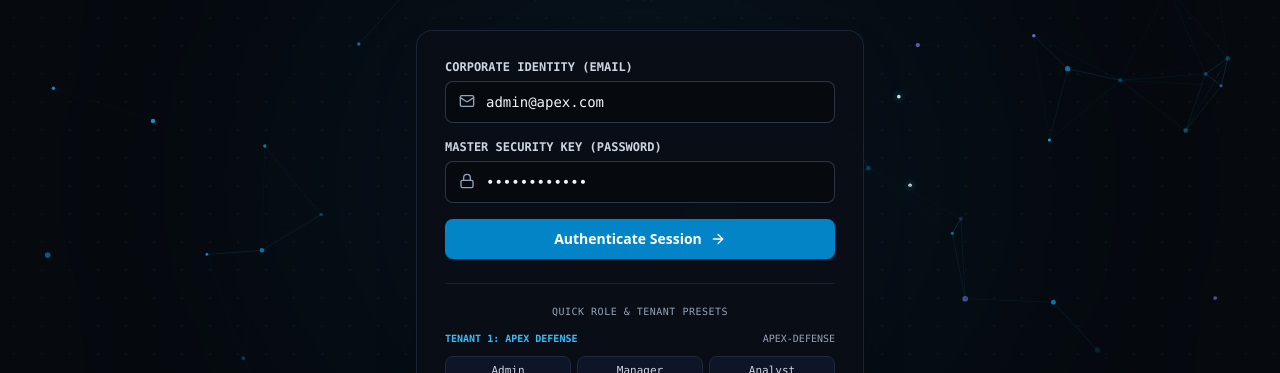
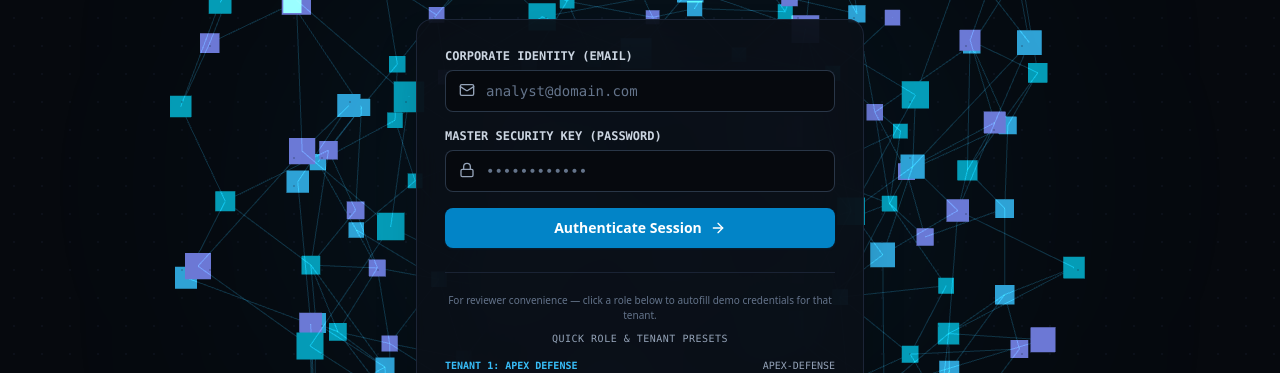
Before and after one commit to hemant-pawade/deeptrace-security-platform, a React (Vite) app in the folder frontend/: page /login in a window 1280 px wide. Shown: the part 220-593 px from the top of the page. Built offline with nearby package versions, Linux system fonts and the light colour scheme; no server answers.

Commit message:
polish(login): empty initial credentials, reviewer notice, SecurityMeshScene, field validation, and accessibility

```diff
--- a/frontend/src/pages/LoginPage.jsx
+++ b/frontend/src/pages/LoginPage.jsx
@@ -4,26 +4,29 @@ import { Shield, Lock, Mail, ArrowRight, ArrowLeft } from 'lucide-react';
 import { useAuth } from '../context/AuthContext';
 import { useToast } from '../context/ToastContext';
 import { Button } from '../components/common/Button';
-import { Cyber3DScene } from '../components/common/Cyber3DScene';
+import { SecurityMeshScene } from '../components/common/SecurityMeshScene';
 
 export function LoginPage() {
   const navigate = useNavigate();
   const { login } = useAuth();
   const toast = useToast();
 
-  const [email, setEmail] = useState('admin@apex.com');
-  const [password, setPassword] = useState('Password123!');
+  const [email, setEmail] = useState('');
+  const [password, setPassword] = useState('');
+  const [fieldErrors, setFieldErrors] = useState({});
   const [loading, setLoading] = useState(false);
 
   const handleSubmit = async (e) => {
     e.preventDefault();
     setLoading(true);
+    setFieldErrors({});
 
     try {
       await login(email, password);
       toast.success('Authentication verified. Access granted.');
       navigate('/dashboard');
     } catch (err) {
+      setFieldErrors(err.errors || {});
       toast.error(err.message || 'Login failed. Please verify credentials.');
     } finally {
       setLoading(false);
@@ -33,13 +36,14 @@ export function LoginPage() {
   const setDemoCredentials = (demoEmail, demoRole) => {
     setEmail(demoEmail);
     setPassword('Password123!');
+    setFieldErrors({});
     toast.info(`Loaded preset: ${demoRole}`);
   };
 
   return (
     <div className="min-h-screen bg-[#06090E] text-slate-100 flex flex-col justify-center items-center px-4 py-12 relative overflow-hidden font-sans selection:bg-sky-500 selection:text-white">
-      {/* 3D Interactive Animated Background Canvas */}
-      <Cyber3DScene />
+      {/* 3D Real Three.js Security Mesh Background */}
+      <SecurityMeshScene className="absolute inset-0 w-full h-full pointer-events-none z-0" />
 
       {/* Cyber Grid Pattern Background */}
       <div className="absolute inset-0 bg-[radial-gradient(#1e293b_1px,transparent_1px)] [background-size:28px_28px] opacity-25 pointer-events-none z-0" />
@@ -52,7 +56,7 @@ export function LoginPage() {
         <div className="mb-4 text-center">
           <Link
             to="/"
-            className="inline-flex items-center gap-1.5 text-xs font-mono text-slate-400 hover:text-sky-400 transition-colors bg-[#0B0F17]/80 border border-slate-800/80 px-3 py-1.5 rounded-lg backdrop-blur-md"
+            className="inline-flex items-center gap-1.5 text-xs font-mono text-slate-400 hover:text-sky-400 focus:outline-none focus:ring-2 focus:ring-sky-500 focus:ring-offset-2 focus:ring-offset-[#06090E] transition-colors bg-[#0B0F17]/80 border border-slate-800/80 px-3 py-1.5 rounded-lg backdrop-blur-md"
           >
             <ArrowLeft className="w-3.5 h-3.5" /> Return to 3D Landing Page
           </Link>
@@ -75,37 +79,65 @@ export function LoginPage() {
         <div className="bg-[#0B0F17]/90 border border-slate-800/90 rounded-2xl p-7 shadow-2xl backdrop-blur-2xl">
           <form onSubmit={handleSubmit} className="space-y-4">
             <div>
-              <label className="block text-xs font-semibold text-slate-300 uppercase font-mono mb-1.5">
+              <label
+                htmlFor="login-email"
+                className="block text-xs font-semibold text-slate-300 uppercase font-mono mb-1.5"
+              >
                 Corporate Identity (Email)
               </label>
               <div className="relative">
                 <Mail className="w-4 h-4 text-slate-400 absolute left-3.5 top-3 pointer-events-none" />
                 <input
+                  id="login-email"
                   type="email"
                   required
                   value={email}
-                  onChange={(e) => setEmail(e.target.value)}
+                  onChange={(e) => {
+                    setEmail(e.target.value);
+                    if (fieldErrors.email) {
+                      setFieldErrors((prev) => ({ ...prev, email: undefined }));
+                    }
+                  }}
                   placeholder="analyst@domain.com"
-                  className="w-full bg-[#06090E] border border-slate-700/80 rounded-lg pl-10 pr-4 py-2.5 text-xs sm:text-sm text-slate-100 placeholder-slate-500 focus:outline-none focus:border-sky-500 focus:ring-1 focus:ring-sky-500 transition-colors font-mono"
+                  className={`w-full bg-[#06090E] border ${
+                    fieldErrors.email ? 'border-rose-500' : 'border-slate-700/80'
+                  } rounded-lg pl-10 pr-4 py-2.5 text-xs sm:text-sm text-slate-100 placeholder-slate-500 focus:outline-none focus:border-sky-500 focus:ring-1 focus:ring-sky-500 transition-colors font-mono`}
                 />
               </div>
+              {fieldErrors.email && (
+                <p className="mt-1 text-[11px] text-rose-400 font-mono">{fieldErrors.email}</p>
+              )}
             </div>
 
             <div>
-              <label className="block text-xs font-semibold text-slate-300 uppercase font-mono mb-1.5">
+              <label
+                htmlFor="login-password"
+                className="block text-xs font-semibold text-slate-300 uppercase font-mono mb-1.5"
+              >
                 Master Security Key (Password)
               </label>
               <div className="relative">
                 <Lock className="w-4 h-4 text-slate-400 absolute left-3.5 top-3 pointer-events-none" />
                 <input
+                  id="login-password"
                   type="password"
                   required
                   value={password}
-                  onChange={(e) => setPassword(e.target.value)}
+                  onChange={(e) => {
+                    setPassword(e.target.value);
+                    if (fieldErrors.password) {
+                      setFieldErrors((prev) => ({ ...prev, password: undefined }));
+                    }
+                  }}
                   placeholder="••••••••••••"
-                  className="w-full bg-[#06090E] border border-slate-700/80 rounded-lg pl-10 pr-4 py-2.5 text-xs sm:text-sm text-slate-100 placeholder-slate-500 focus:outline-none focus:border-sky-500 focus:ring-1 focus:ring-sky-500 transition-colors font-mono"
+                  className={`w-full bg-[#06090E] border ${
+                    fieldErrors.password ? 'border-rose-500' : 'border-slate-700/80'
+                  } rounded-lg pl-10 pr-4 py-2.5 text-xs sm:text-sm text-slate-100 placeholder-slate-500 focus:outline-none focus:border-sky-500 focus:ring-1 focus:ring-sky-500 transition-colors font-mono`}
                 />
               </div>
+              {fieldErrors.password && (
+                <p className="mt-1 text-[11px] text-rose-400 font-mono">{fieldErrors.password}</p>
+              )}
             </div>
 
             <Button
@@ -119,6 +151,9 @@ export function LoginPage() {
 
           {/* Quick Demo Role Selector */}
           <div className="mt-6 pt-5 border-t border-slate-800/80">
+            <p className="text-[10px] text-slate-500 text-center mb-2">
+              For reviewer convenience — click a role below to autofill demo credentials for that tenant.
+            </p>
             <div className="text-[10px] font-mono uppercase tracking-wider text-slate-400 mb-3 text-center">
               Quick Role & Tenant Presets
             </div>
@@ -131,22 +166,25 @@ export function LoginPage() {
               <div className="grid grid-cols-3 gap-1.5">
                 <button
                   type="button"
+                  aria-label="Fill demo credentials for Admin at Apex Defense"
                   onClick={() => setDemoCredentials('admin@apex.com', 'Apex ADMIN')}
-                  className="px-2 py-1.5 rounded-lg bg-slate-900/90 border border-slate-800 hover:border-purple-500/60 hover:bg-purple-950/20 text-[11px] text-slate-300 font-mono transition-colors text-center cursor-pointer"
+                  className="px-2 py-1.5 rounded-lg bg-slate-900/90 border border-slate-800 hover:border-purple-500/60 hover:bg-purple-950/20 focus:outline-none focus:ring-2 focus:ring-sky-500 focus:ring-offset-1 focus:ring-offset-[#0B0F17] text-[11px] text-slate-300 font-mono transition-colors text-center cursor-pointer"
                 >
                   Admin
                 </button>
                 <button
                   type="button"
+                  aria-label="Fill demo credentials for Manager at Apex Defense"
                   onClick={() => setDemoCredentials('manager@apex.com', 'Apex MANAGER')}
-                  className="px-2 py-1.5 rounded-lg bg-slate-900/90 border border-slate-800 hover:border-cyan-500/60 hover:bg-cyan-950/20 text-[11px] text-slate-300 font-mono transition-colors text-center cursor-pointer"
+                  className="px-2 py-1.5 rounded-lg bg-slate-900/90 border border-slate-800 hover:border-cyan-500/60 hover:bg-cyan-950/20 focus:outline-none focus:ring-2 focus:ring-sky-500 focus:ring-offset-1 focus:ring-offset-[#0B0F17] text-[11px] text-slate-300 font-mono transition-colors text-center cursor-pointer"
                 >
                   Manager
                 </button>
                 <button
                   type="button"
+                  aria-label="Fill demo credentials for Analyst at Apex Defense"
                   onClick={() => setDemoCredentials('analyst@apex.com', 'Apex ANALYST (USER)')}
-                  className="px-2 py-1.5 rounded-lg bg-slate-900/90 border border-slate-800 hover:border-slate-500/60 hover:bg-slate-800/50 text-[11px] text-slate-300 font-mono transition-colors text-center cursor-pointer"
+                  className="px-2 py-1.5 rounded-lg bg-slate-900/90 border border-slate-800 hover:border-slate-500/60 hover:bg-slate-800/50 focus:outline-none focus:ring-2 focus:ring-sky-500 focus:ring-offset-1 focus:ring-offset-[#0B0F17] text-[11px] text-slate-300 font-mono transition-colors text-center cursor-pointer"
                 >
                   Analyst
                 </button>
@@ -159,22 +197,25 @@ export function LoginPage() {
               <div className="grid grid-cols-3 gap-1.5">
                 <button
                   type="button"
+                  aria-label="Fill demo credentials for Admin at Sentinel Cyber"
                   onClick={() => setDemoCredentials('admin@sentinel.com', 'Sentinel ADMIN')}
-                  className="px-2 py-1.5 rounded-lg bg-slate-900/90 border border-slate-800 hover:border-purple-500/60 hover:bg-purple-950/20 text-[11px] text-slate-300 font-mono transition-colors text-center cursor-pointer"
+                  className="px-2 py-1.5 rounded-lg bg-slate-900/90 border border-slate-800 hover:border-purple-500/60 hover:bg-purple-950/20 focus:outline-none focus:ring-2 focus:ring-sky-500 focus:ring-offset-1 focus:ring-offset-[#0B0F17] text-[11px] text-slate-300 font-mono transition-colors text-center cursor-pointer"
                 >
                   Admin
                 </button>
                 <button
                   type="button"
+                  aria-label="Fill demo credentials for Manager at Sentinel Cyber"
                   onClick={() => setDemoCredentials('manager@sentinel.com', 'Sentinel MANAGER')}
-                  className="px-2 py-1.5 rounded-lg bg-slate-900/90 border border-slate-800 hover:border-cyan-500/60 hover:bg-cyan-950/20 text-[11px] text-slate-300 font-mono transition-colors text-center cursor-pointer"
+                  className="px-2 py-1.5 rounded-lg bg-slate-900/90 border border-slate-800 hover:border-cyan-500/60 hover:bg-cyan-950/20 focus:outline-none focus:ring-2 focus:ring-sky-500 focus:ring-offset-1 focus:ring-offset-[#0B0F17] text-[11px] text-slate-300 font-mono transition-colors text-center cursor-pointer"
                 >
                   Manager
                 </button>
                 <button
                   type="button"
+                  aria-label="Fill demo credentials for User at Sentinel Cyber"
                   onClick={() => setDemoCredentials('user@sentinel.com', 'Sentinel USER')}
-                  className="px-2 py-1.5 rounded-lg bg-slate-900/90 border border-slate-800 hover:border-slate-500/60 hover:bg-slate-800/50 text-[11px] text-slate-300 font-mono transition-colors text-center cursor-pointer"
+                  className="px-2 py-1.5 rounded-lg bg-slate-900/90 border border-slate-800 hover:border-slate-500/60 hover:bg-slate-800/50 focus:outline-none focus:ring-2 focus:ring-sky-500 focus:ring-offset-1 focus:ring-offset-[#0B0F17] text-[11px] text-slate-300 font-mono transition-colors text-center cursor-pointer"
                 >
                   User
                 </button>
@@ -190,3 +231,5 @@ export function LoginPage() {
     </div>
   );
 }
+
+export default LoginPage;
```
